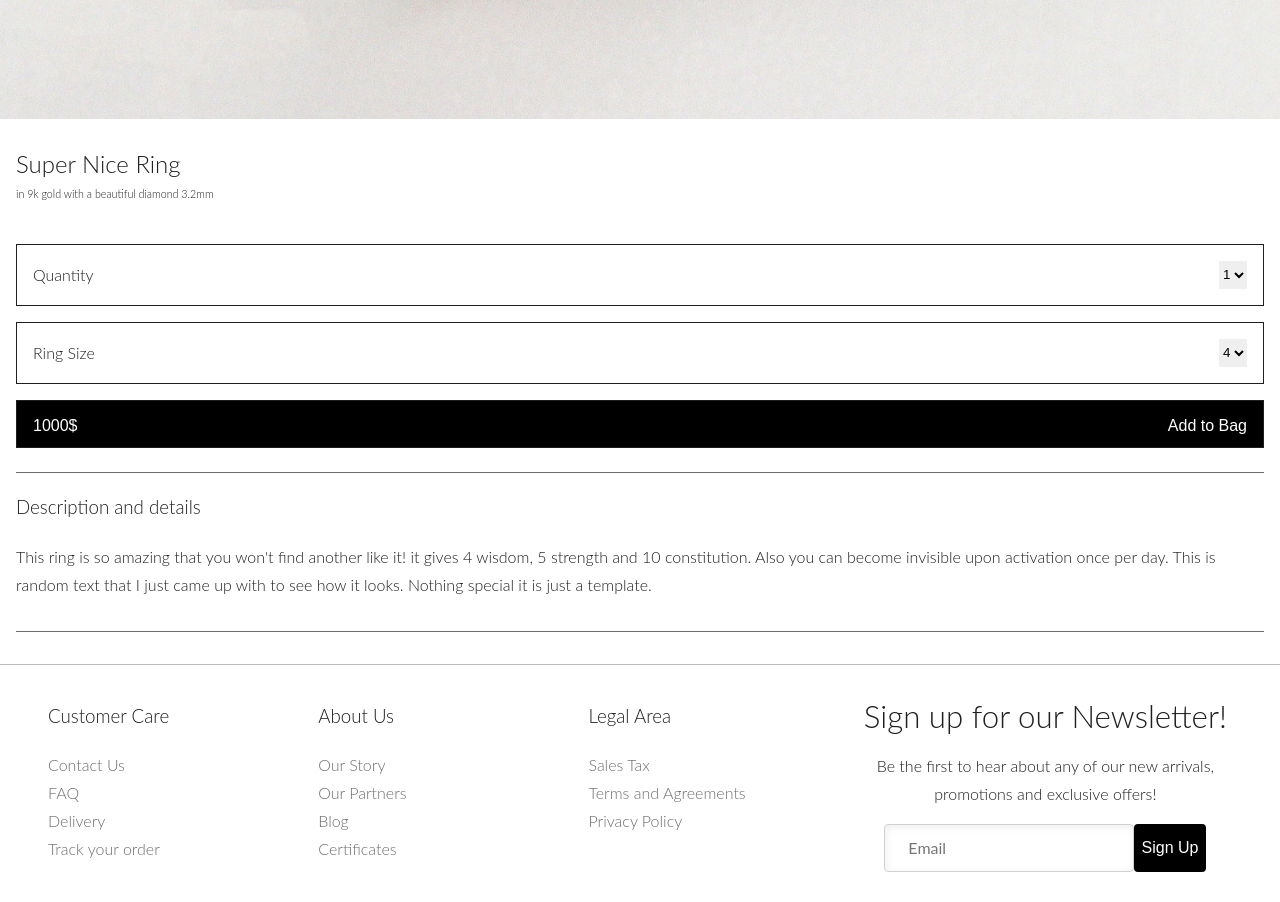
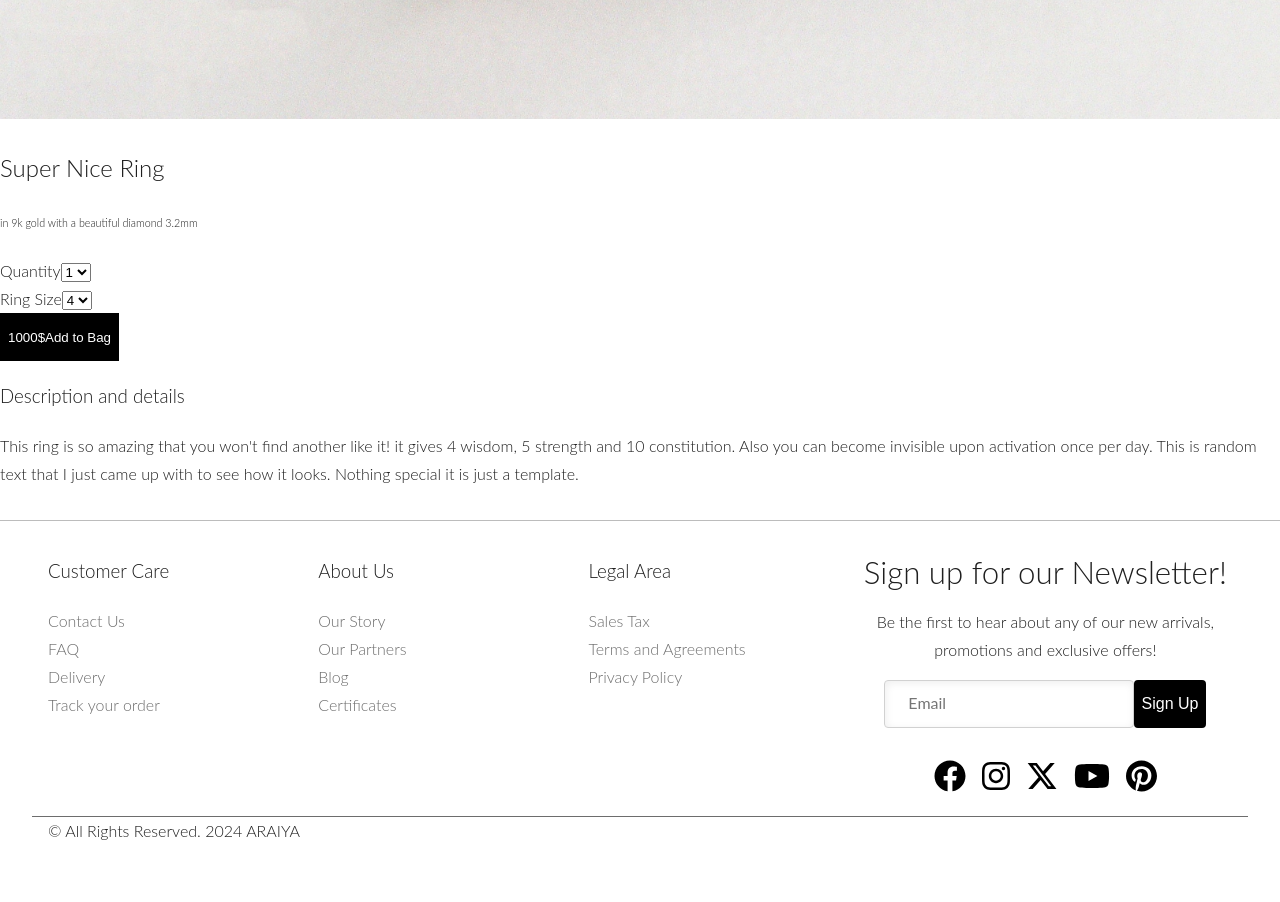
Before and after one commit to GeorgiTopalov/Jewelry-Store, a Next.js app: page /productdetail in a window 1280 px wide. Shown: the part 1360-2262 px from the top of the page. After the commit the page ends 2221 px from the top, so only its background shows below. Built offline with nearby package versions, Linux system fonts and the light colour scheme.

Commit message:
changed productdetails to type module

```diff
--- a/pages/_app.jsx
+++ b/pages/_app.jsx
@@ -1,5 +1,4 @@
 import './../styles/global.css';
-import "./../styles/productdetails.css"
 
 
 function MyApp({ Component, pageProps }) {
--- a/styles/productdetails.css
+++ /dev/null
@@ -1,45 +0,0 @@
-#product {
-  display: flex;
-  flex-flow: column wrap;
-}
-
-.product-info {
-  padding: 1rem 1rem 0 1rem;
-}
-
-.product-info h2,
-.product-info h6 {
-  margin: 0;
-}
-
-#product-form {
-  margin-top: 2rem;
-  display: flex;
-  flex-flow: column wrap;
-  border-bottom: 0.5px solid var(--grey);
-  padding-bottom: 1rem;
-}
-
-.form-section {
-  display: flex;
-  flex-flow: row wrap;
-  justify-content: space-between;
-  margin: 0.5rem 0 0.5rem 0;
-  border: 0.5px solid var(--black);
-  padding: 1rem;
-}
-
-select {
-    border: none;
-}
-
-.btn-shop {
-  align-items: center;
-  height: 48px;
-  font-size: var(--h6);
-}
-
-.info-section {
-    padding-bottom: 1rem;
-    border-bottom: 0.5px solid var(--grey);
-}
```
